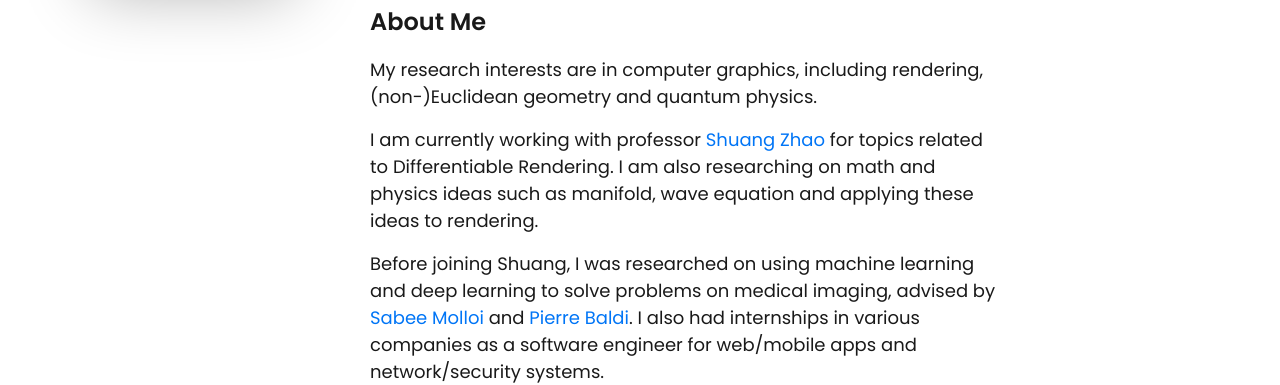
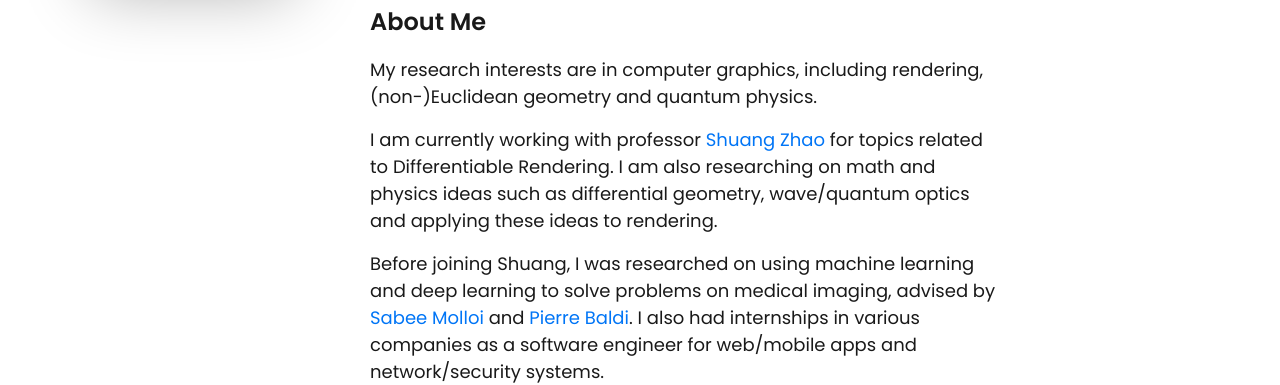
Before and after one commit to andyyankai/andyyankai.github.io, a plain HTML site: page index.html in a window 1280 px wide. Shown: the part 425-810 px from the top of the page. Drawn offline with Linux system fonts and the light colour scheme; files whose address does not match are found by name.

Commit message:
Update index.html

```diff
--- a/index.html
+++ b/index.html
@@ -71,7 +71,7 @@
 
                               <h2 class="mb-3" style="font-size: 24px; text-transform: capitalize;">About me</h2>
                               <h3 class="mb-3" style="font-size: 18px;">My research interests are in computer graphics, including rendering, (non-)Euclidean geometry and quantum physics. </h3>
-                              <h3 class="mb-3" style="font-size: 18px;">I am currently working with professor <a href="https://shuangz.com/">Shuang Zhao</a> for topics related to Differentiable Rendering. I am also researching on math and physics ideas such as manifold, wave equation and applying these ideas to rendering.
+                              <h3 class="mb-3" style="font-size: 18px;">I am currently working with professor <a href="https://shuangz.com/">Shuang Zhao</a> for topics related to Differentiable Rendering. I am also researching on math and physics ideas such as differential geometry, wave/quantum optics and applying these ideas to rendering.
                               <h3 class="mb-0" style="font-size: 18px;">Before joining Shuang, I was researched on using machine learning and deep learning to solve problems on medical imaging, advised by <a href="https://profiles.icts.uci.edu/sabee.molloi">Sabee Molloi</a> and <a href="http://www.igb.uci.edu/~pfbaldi/">Pierre Baldi</a>. I also had internships in various companies as a software engineer for web/mobile apps and network/security systems.</h3>
 
                           </div>
```
